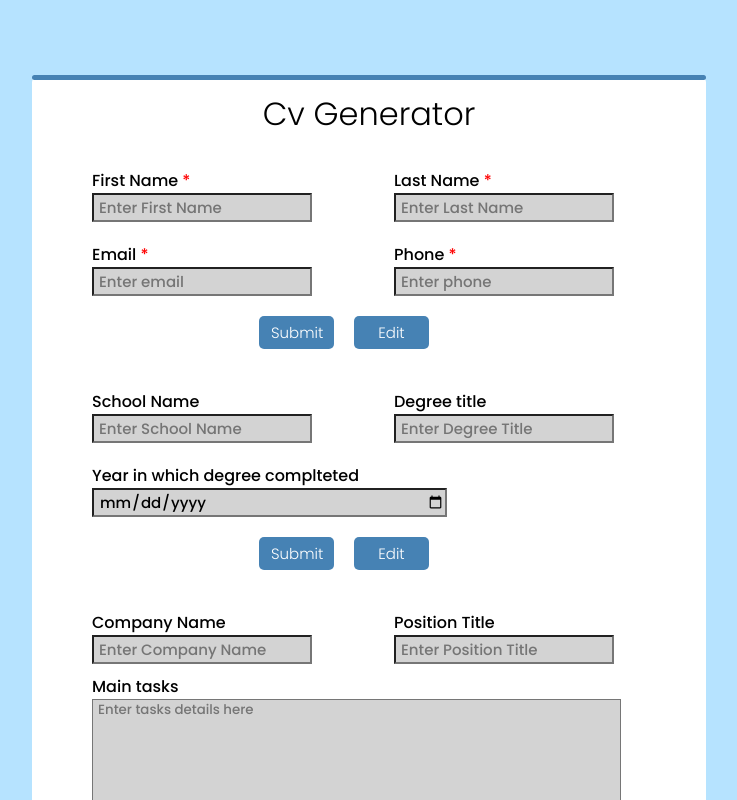
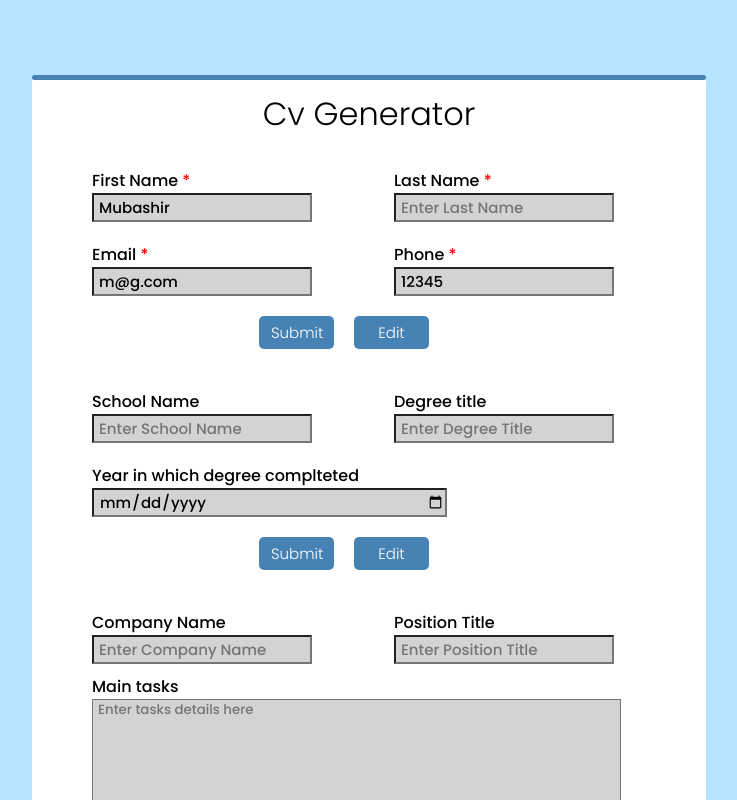
Before and after one commit to MubashirWaheed/CV-Appliaction, a React (Create React App) app: page / in a window 1280 px wide. Shown: the top 800 px of the page, without its empty margins (271-1008 px from the left). Built offline with nearby package versions, Linux system fonts and the light colour scheme.

Commit message:
conditional rendering issue

```diff
--- a/src/App.js
+++ b/src/App.js
@@ -3,7 +3,7 @@ import './App.css';
 import GeneralInfo from './components/GeneralInfo';
 import Education from './components/Education';
 import Personal from './components/Personal';
-// import Cv from "../src/components/Cv"
+import Cv from "../src/components/Cv"
 
 class App extends Component{
   constructor(props){
@@ -18,13 +18,20 @@ class App extends Component{
       yearComplete: "",
       company: "",
       position: "",
-      tasks: ""
+      tasks: "",
+      random:false
     }
 }
   handleChange = (event)=>{
     this.setState({
-        [event.target.name]: event.target.value
+      [event.target.name]: event.target.value
     })
+  }
+
+  showGeneral =()=>{
+    this.setState={
+      random: true,
+    }
   }
 
   render() {
@@ -39,6 +46,8 @@ class App extends Component{
                 firstName={this.state.firstName}
                 lastName={this.state.lastName}
                 email={this.state.email}
+                // showGeneral={this.state.showGeneral}
+                showGeneral= {this.showGeneral}
                 phone={this.state.phone}/>
               <Education
                 handleChange={this.handleChange}
@@ -53,7 +62,10 @@ class App extends Component{
             </div>
           </div>
         {/* Conditional rendering here to show cv if all the forms are filled*/}
-        <h2>Helo</h2>
+        {/* This is rendered Imediatelly  */}
+
+        {this.state.random? <Cv lastName={this.state.lastName}/>: "False"}
+        {/* <h2>Helo</h2> */}
         </div>
       </div>
     );
--- a/src/components/Cv.js
+++ b/src/components/Cv.js
@@ -1,9 +1,16 @@
 import React ,{Component}from "react";
+
 class Cv extends Component{
-
+    // constructor({showGeneral}){
+    //     super(props)
+    // }
     render(){
         return(
-            <h2>{this.props.title}</h2>
+            <div>
+                {/* <h2>{showGeneral}</h2> */}
+                <h2>{this.props.lastName}</h2>
+                <h3>This is h3</h3>
+            </div>
         )
     }
 }
--- a/src/components/GeneralInfo.js
+++ b/src/components/GeneralInfo.js
@@ -1,7 +1,5 @@
 import React, {Component} from "react"
 import generalInfo from "../styles/generalInfo.module.css"
-// import Cv from "./Cv"
-
 
 class GeneralInfo extends Component{
     constructor(props) {
@@ -29,8 +27,12 @@ class GeneralInfo extends Component{
             submitBtnDisable: false
         })
     }
+    checking =()=>{
+        console.log("checked");
+    }
 
     render(){
+        // const {showGeneral} = this.props
         return(
             <form action="#"  typeof="submit" onSubmit={this.submitted} >
                 <div className={generalInfo.row}>
@@ -40,7 +42,8 @@ class GeneralInfo extends Component{
                             type="text"
                             name="firstName"
                             id="name"
-                            value={this.props.firstName}
+                            value="Mubashir"
+                            // value={this.props.firstName}
                             placeholder="Enter first name"
                             spellCheck="false"
                             autoComplete="off"
@@ -73,7 +76,8 @@ class GeneralInfo extends Component{
                             placeholder="Enter email"
                             spellCheck="false"
                             autoComplete="off"
-                            value={this.props.email}
+                            value="m@g.com"
+                            // value={this.props.email}
                             required="required"
                             disabled = {(this.state.disabled)? "disabled" : ""}
                             onChange={this.props.handleChange}  />
@@ -87,7 +91,8 @@ class GeneralInfo extends Component{
                             placeholder="Enter phone"
                             autoComplete="off"
                             required = "required"
-                            value={this.props.phone}
+                            value="12345"
+                            // value={this.props.phone}
                             disabled = {(this.state.disabled)? "disabled" : ""}
                             onChange={this.props.handleChange} />
                     </div>
@@ -95,7 +100,9 @@ class GeneralInfo extends Component{
                 <div className={`${generalInfo['general-submit-btn']}`}>
                     <button className={generalInfo.btn}
                         type="submit"
-                        value="Submit">
+                        value="Submit"
+                        onClick={this.showGeneral}>
+                        {/* // onClick={this.checking}> */}
                             Submit
                     </button>
                     <button className={generalInfo.btn}
```
